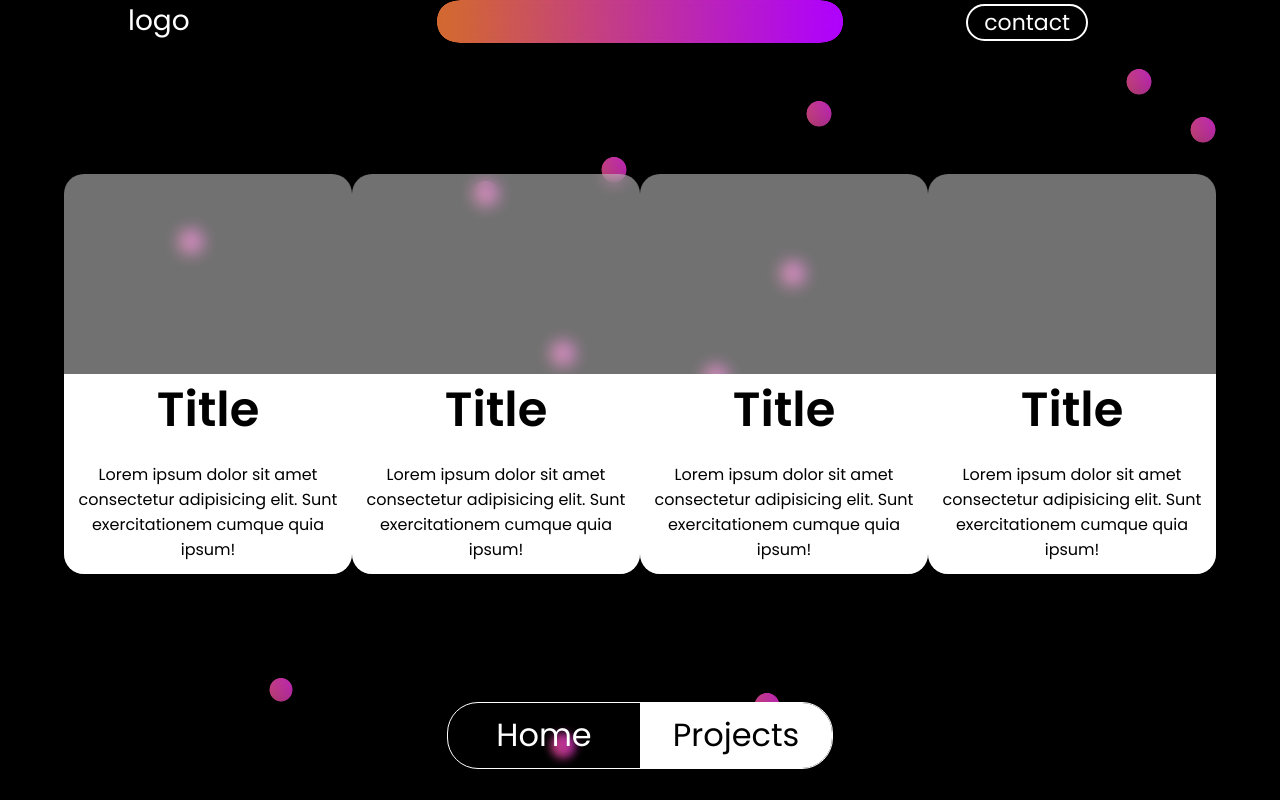
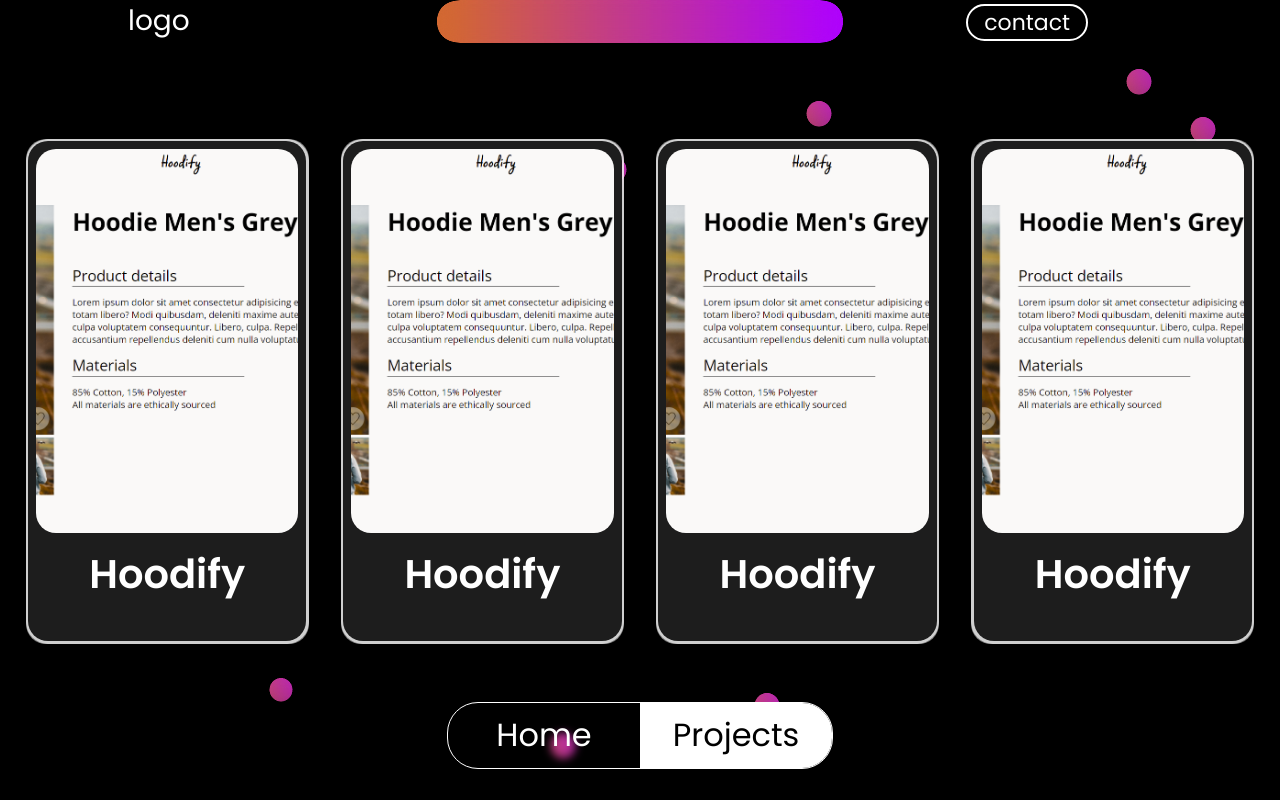
Before and after one commit to nickisnik/portfolio-website, a React (Create React App) app: page /projects in a window 1280 px wide. Built offline with nearby package versions, Linux system fonts and the light colour scheme.

Commit message:
Added interactive project cards

```diff
--- a/src/App.js
+++ b/src/App.js
@@ -1,4 +1,4 @@
-import React, { Component } from 'react';
+import React, { Component, useState } from 'react';
 import BubbleWrapper from './components/BubbleWrapper';
 import './App.css';
 import Home from './components/Home';
@@ -7,6 +7,7 @@ import {BorwserRouter, BrowserRouter, Link, Outlet, NavLink} from 'react-router-
 
 function App() {
 
+  const [bubbleOn, setBubbleOn] = useState(true);
 
   return (
     <div className="App">
@@ -28,7 +29,7 @@ function App() {
         </defs>
       </svg>
 
-      <BubbleWrapper/>
+      <BubbleWrapper bubbleOn={bubbleOn} />
 
       <div className='color-bar'>
         <span>Welcome to my website!</span>
--- a/src/components/BubbleWrapper.js
+++ b/src/components/BubbleWrapper.js
@@ -1,7 +1,7 @@
 import React, { useEffect, useState } from 'react';
 import './Bubbles.css'
 
-function BubbleWrapper(props) {
+function BubbleWrapper({bubbleOn}) {
 
     const [bubbles, setBubbles] = useState([]);
     const [startup, setStartup] = useState(0);
@@ -23,23 +23,9 @@ function BubbleWrapper(props) {
         setBubbles(bubbleArr)
     }, [])
 
-    // useEffect(() => {
-    //     console.log('started')
-    //     if (startup > 0 || bubbles.length === 0) {return}
-    //     let bubbleArr = [...bubbles];
-    //     bubbleArr.forEach((bubble) => {
-    //         /* bubble = {...bubble, transform: `scale(1) translate(0px, 0px)`} */
 
-    //     })
-    //     console.log(bubbleArr)
-    //     setBubbles(bubbleArr)
-    //     setStartup(1)
-    //     console.log('finished')
-    // }, [bubbles])
-
-
- /* e.target.id.split('')[1]) */
     function animEnd(e) {
+        if(!bubbleOn) {return}
         const targetBubble = parseInt(e.target.id);
         let bubbleArr = [...bubbles];
         console.log(bubbleArr[targetBubble]);
--- a/src/components/Projects.css
+++ b/src/components/Projects.css
@@ -3,45 +3,146 @@
     width: 100%;
     margin: auto;
     justify-content: space-between;
-    padding: 0 5%;
+    padding: 0 2%;
     box-sizing: border-box;
     z-index: 1;
+    gap: 2rem;
     /* pointer-events: none; */
 }
 .project {
     pointer-events: all;
     display: flex;
     flex-direction: column;
-    width: 300px;
-    height: 400px;
+    width: 340px;
+    height: 500px;
     border-radius: 20px;
-    background-color: rgba(255, 255, 255, 0.445);
+    background-color: rgba(255, 255, 255, 0.468);
     backdrop-filter: blur(8px);
     cursor: pointer;
     transition-duration: 500ms;
     animation: appear 300ms ease-out;
     animation-iteration-count: 1;
+    padding: 0.15rem;
+    overflow: hidden;
+
 }
 .project header {
-    height: 50%;
+    height: 80%;
     border-radius: 20px 20px 0 0;
+    background-color: rgb(29, 29, 29);
+    border-bottom: none;
+    transition-duration: 300ms;
+    /* filter: brightness(0.5); */
+    padding: 0.5rem 0.5rem;
+
+}
+
+.project-screen {
+    height: 100%;
+    width: 100%;
+    object-fit: cover;
+    border-radius: 20px 20px 20px 20px;
 }
 .project-details {
-    height: 50%;
-    background-color: white;
+    height: 20%;
+    background-color: rgb(29, 29, 29);
     border-radius: 0 0 20px 20px;
-    padding: 0 5%;
+    padding: 1% 5%;
     box-sizing: border-box;
+    filter: blur(0px);
+    color: white;
+    display: flex;
+    flex-direction: column;
+    transition-duration: 300ms;
 }
 
 .project-title {
-    font-size: 3rem;
+    font-size: 2.5rem;
     font-weight: 600;
-    margin: 0;
+    transition-duration: 300ms;
+    /* transform: translateY(50px); */
+    width: fit-content;
+    margin: 0 auto;
+    /* border-bottom: 2px solid white; */
 }
+
+.project-description {
+    margin: 0.5rem;
+    transform: translateY(150px);
+    transition-duration: 300ms;
+    transition-timing-function: ease;
+    transition-delay: 0;
+}
+
 
 .project:hover {
     background-color: rgba(48, 48, 48, 0.671);
+    width: 450px;
+    margin: 0 1rem;
+
+}
+.project:hover .project-description {
+    display: block;
+    transform: translateX(0px);
+    transition-delay: 150ms;
+}
+.project:hover .project-title {
+    transform: translateY(0px);
+    border-bottom: 1px solid white;
+    margin: 0 auto;
+}
+
+.project:hover .project-details {
+    background-color: rgb(29, 29, 29);
+    height: 40%;
+}
+
+.project:hover .project-header {
+    height: 60%;
+    filter: brightness(1);
+}
+
+
+.project::after {
+    content: '';
+    position: absolute;
+    top: 0;
+    left: 0;
+    right: 0;
+    bottom: 0;
+    z-index: -1;
+    border-radius: 22px;
+    background: rgba(255, 255, 255, 0.651) /* linear-gradient(to right, rgb(234, 141, 20), purple) */;
+}
+
+.project:hover::after {
+    visibility: visible;
+    background: linear-gradient(to right, rgb(234, 141, 20), purple);
+}
+
+.project-links {
+    display: flex;
+    justify-content: end;
+    gap: 0.5rem;
+}
+
+.project-links button {
+    border: none;
+    background: linear-gradient(to right, rgb(234, 141, 20), purple);
+    color: white;
+    font-weight: 500;
+    border-radius: 20px;
+    padding: 0.3rem 1rem;
+    font-family: inherit;
+    font-size: 0.9rem;
+    cursor: pointer;
+    letter-spacing: 0.5px;
+    transition-duration: 300ms;
+}
+
+.project-links button:hover {
+    color: black;
+    background: white;
 }
 
 @keyframes appear {
--- a/src/components/Projects.js
+++ b/src/components/Projects.js
@@ -5,31 +5,55 @@ function Projects(props) {
     return (
         <section className='project-list'>
             <div className='project'>
-                <header></header>
+                <header className='project-header'>
+                    <img className='project-screen' src="/Hoodify_Screenshot.png" alt="" />
+                </header>
                 <section className='project-details'>
-                    <span className="project-title">Title</span>
+                    <span className="project-title">Hoodify</span>
                     <p className='project-description'>Lorem ipsum dolor sit amet consectetur adipisicing elit. Sunt exercitationem cumque quia ipsum!</p>
+                    <div className="project-links">
+                        <a href="https://hoodify.netlify.app/"><button>Demo</button></a>
+                        <a href=""><button>Code</button></a>
+                    </div>
                 </section>
             </div>
             <div className='project'>
-                <header></header>
+                <header className='project-header'>
+                    <img className='project-screen' src="/Hoodify_Screenshot.png" alt="" />
+                </header>
                 <section className='project-details'>
-                    <span className="project-title">Title</span>
+                    <span className="project-title">Hoodify</span>
                     <p className='project-description'>Lorem ipsum dolor sit amet consectetur adipisicing elit. Sunt exercitationem cumque quia ipsum!</p>
+                    <div className="project-links">
+                        <a href="https://hoodify.netlify.app/"><button>Demo</button></a>
+                        <a href=""><button>Code</button></a>
+                    </div>
                 </section>
             </div>
             <div className='project'>
-                <header></header>
+                <header className='project-header'>
+                    <img className='project-screen' src="/Hoodify_Screenshot.png" alt="" />
+                </header>
                 <section className='project-details'>
-                    <span className="project-title">Title</span>
+                    <span className="project-title">Hoodify</span>
                     <p className='project-description'>Lorem ipsum dolor sit amet consectetur adipisicing elit. Sunt exercitationem cumque quia ipsum!</p>
+                    <div className="project-links">
+                        <a href="https://hoodify.netlify.app/"><button>Demo</button></a>
+                        <a href=""><button>Code</button></a>
+                    </div>
                 </section>
             </div>
             <div className='project'>
-                <header></header>
+                <header className='project-header'>
+                    <img className='project-screen' src="/Hoodify_Screenshot.png" alt="" />
+                </header>
                 <section className='project-details'>
-                    <span className="project-title">Title</span>
+                    <span className="project-title">Hoodify</span>
                     <p className='project-description'>Lorem ipsum dolor sit amet consectetur adipisicing elit. Sunt exercitationem cumque quia ipsum!</p>
+                    <div className="project-links">
+                        <a href="https://hoodify.netlify.app/"><button>Demo</button></a>
+                        <a href=""><button>Code</button></a>
+                    </div>
                 </section>
             </div>
 
```
Also changed, not shown: public/Hoodify_Screenshot - Copy.png (added), public/Hoodify_Screenshot.png (added).
